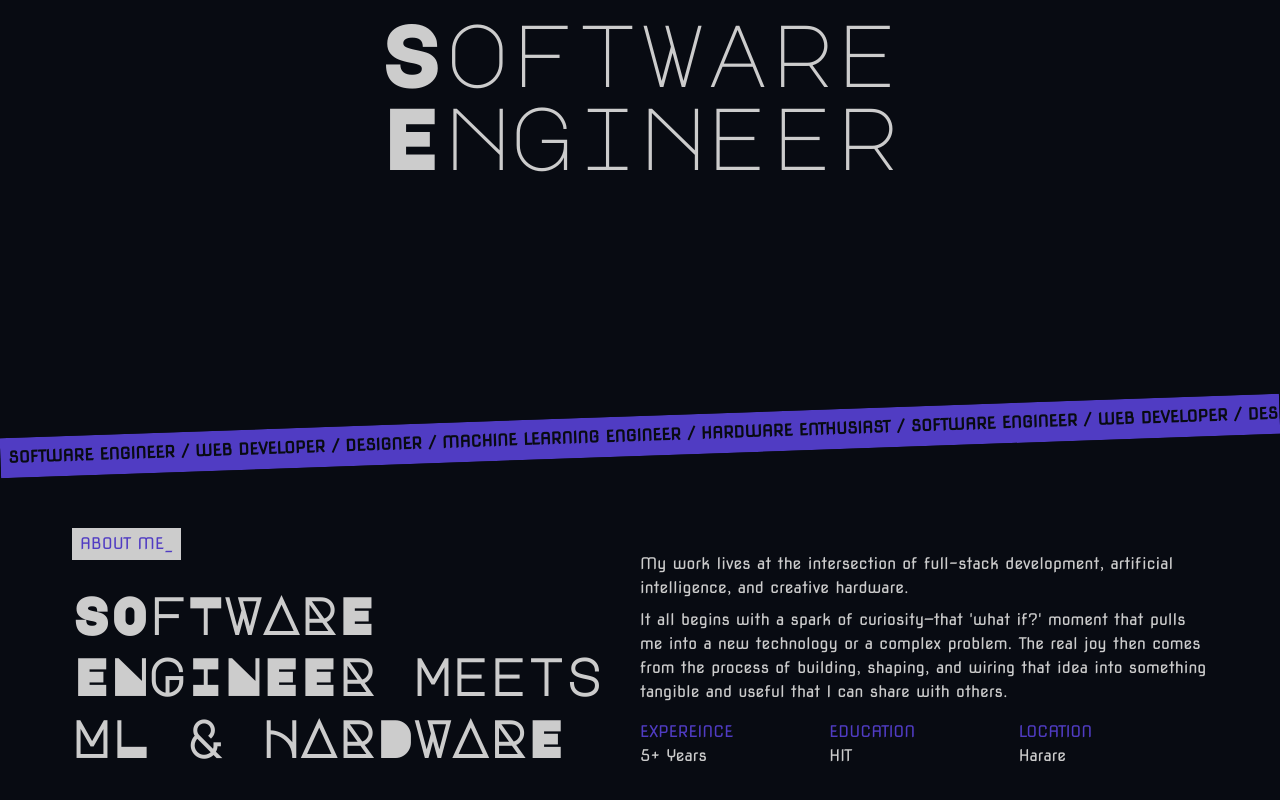
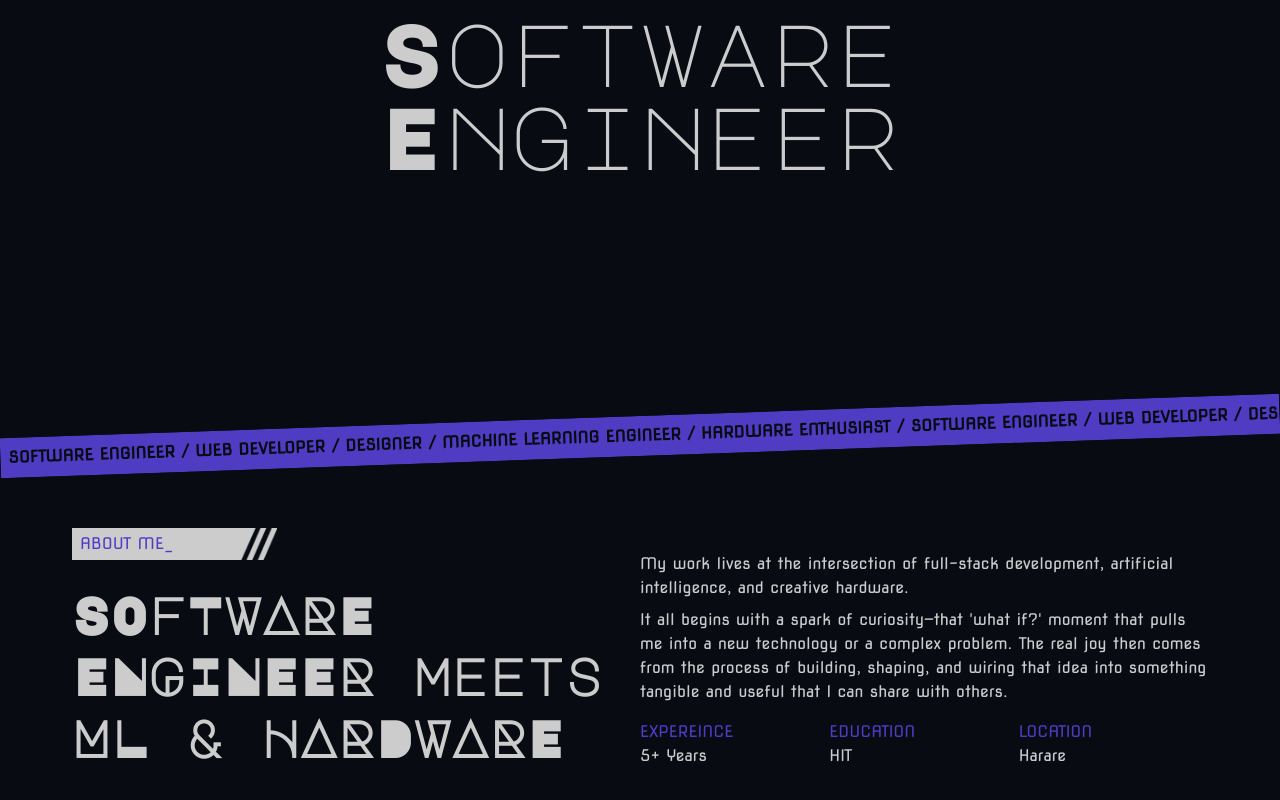
Before and after one commit to TawanaState/portfolio-site, a Next.js app: page / in a window 1280 px wide. Shown: the part 296-1096 px from the top of the page. Built offline with nearby package versions, Linux system fonts and the light colour scheme.

Commit message:
Updated about section and section tag

```diff
--- a/src/app/components/about/main.tsx
+++ b/src/app/components/about/main.tsx
@@ -1,7 +1,7 @@
 import SectionTag from "@/app/ui/section.tag";
 
 export default function AboutSection(){
-    return <section className="flex flex-col md:grid md:grid-cols-2 px-mobile md:px-base py-6">
+    return <section className="flex flex-col md:grid md:grid-cols-2 px-mobile md:px-base py-24 pt-6">
 
         <div className="flex flex-col gap-2 items-start">
             <SectionTag>About Me</SectionTag>
--- a/src/app/ui/section.tag.tsx
+++ b/src/app/ui/section.tag.tsx
@@ -1,3 +1,3 @@
 export default function SectionTag({ children }: { children: React.ReactNode }) {
-  return <span className="mb-4 px-2 py-4 bg-secondary text-accent uppercase leading-0">{children}{"_"}</span>;
+  return <span className="mb-4 px-2 py-4 bg-secondary text-accent uppercase leading-0 w-[16vw] mask-cover mask-subtract [mask-image:url(/masks/section-tag.png)]">{children}{"_"}</span>;
 }
```
Also changed, not shown: public/masks/section-tag.png (added).
